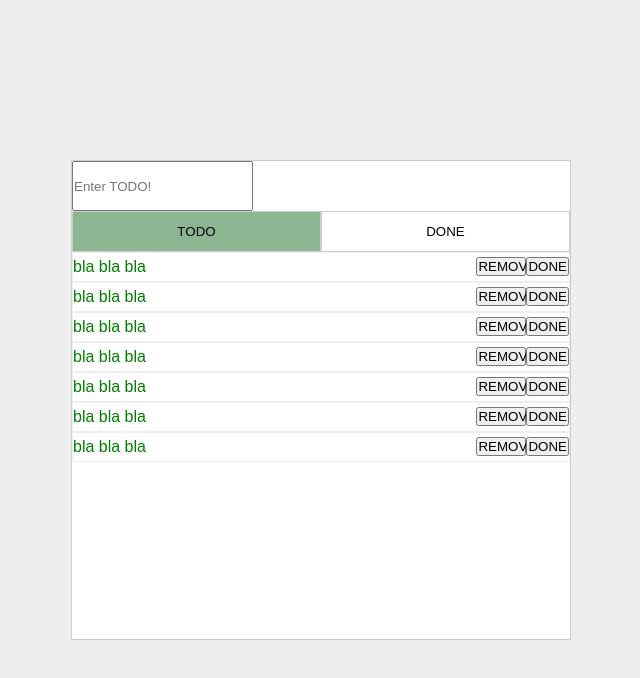
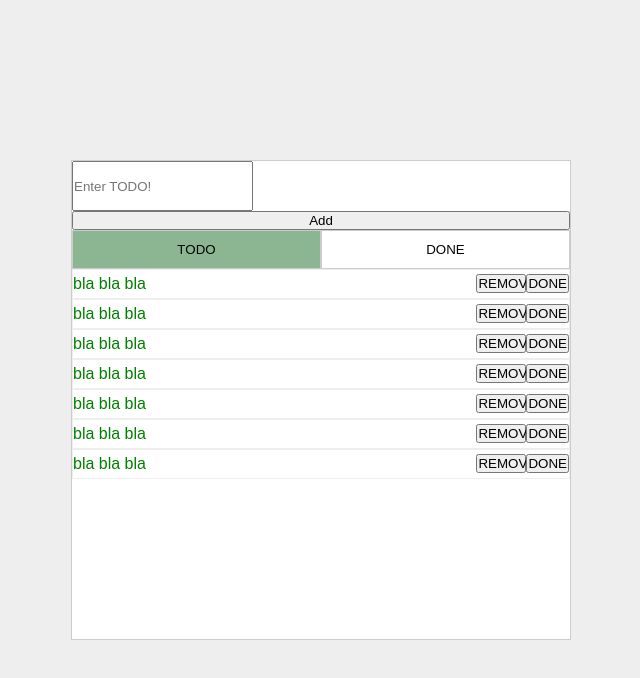
Before and after one commit to eladcandroid/todo-app, a website: page index.html in a window 1280 px wide. Shown: the whole page, without its empty margins (319-959 px from the left). Drawn offline with nearby package versions, Linux system fonts and the light colour scheme; files that its build step writes are made by us from their sources.

Commit message:
added a new add  button to the input section

```diff
--- a/index.html
+++ b/index.html
@@ -9,6 +9,7 @@
 <body>
     <div class="todo-app">
         <label><input class="todo-input" placeholder="Enter TODO!"></label>
+        <button type="submit" class="add-btn">Add</button>
         <div class="todo-sections">
             <button class="active">TODO</button>
             <button>DONE</button>
```
